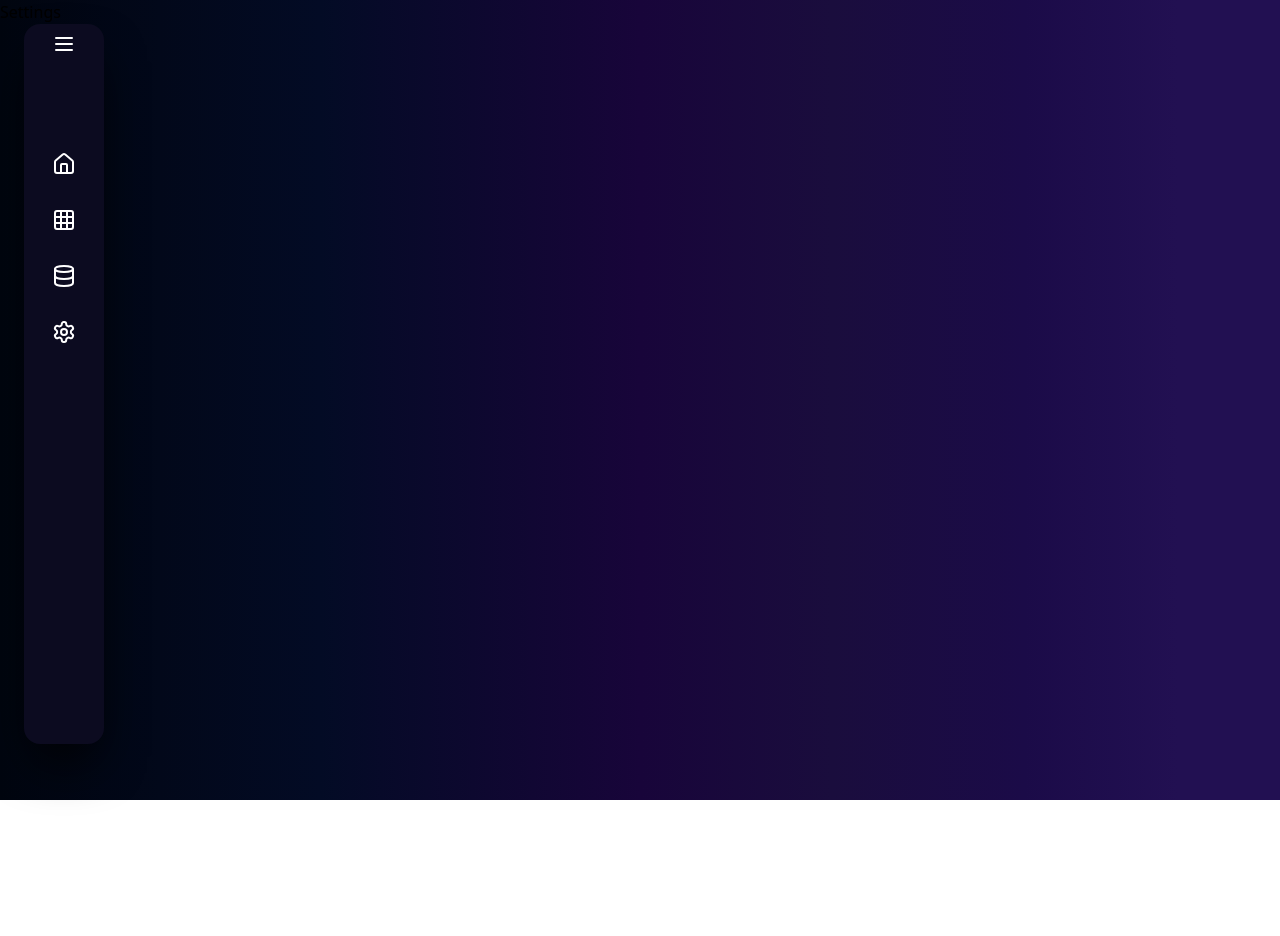
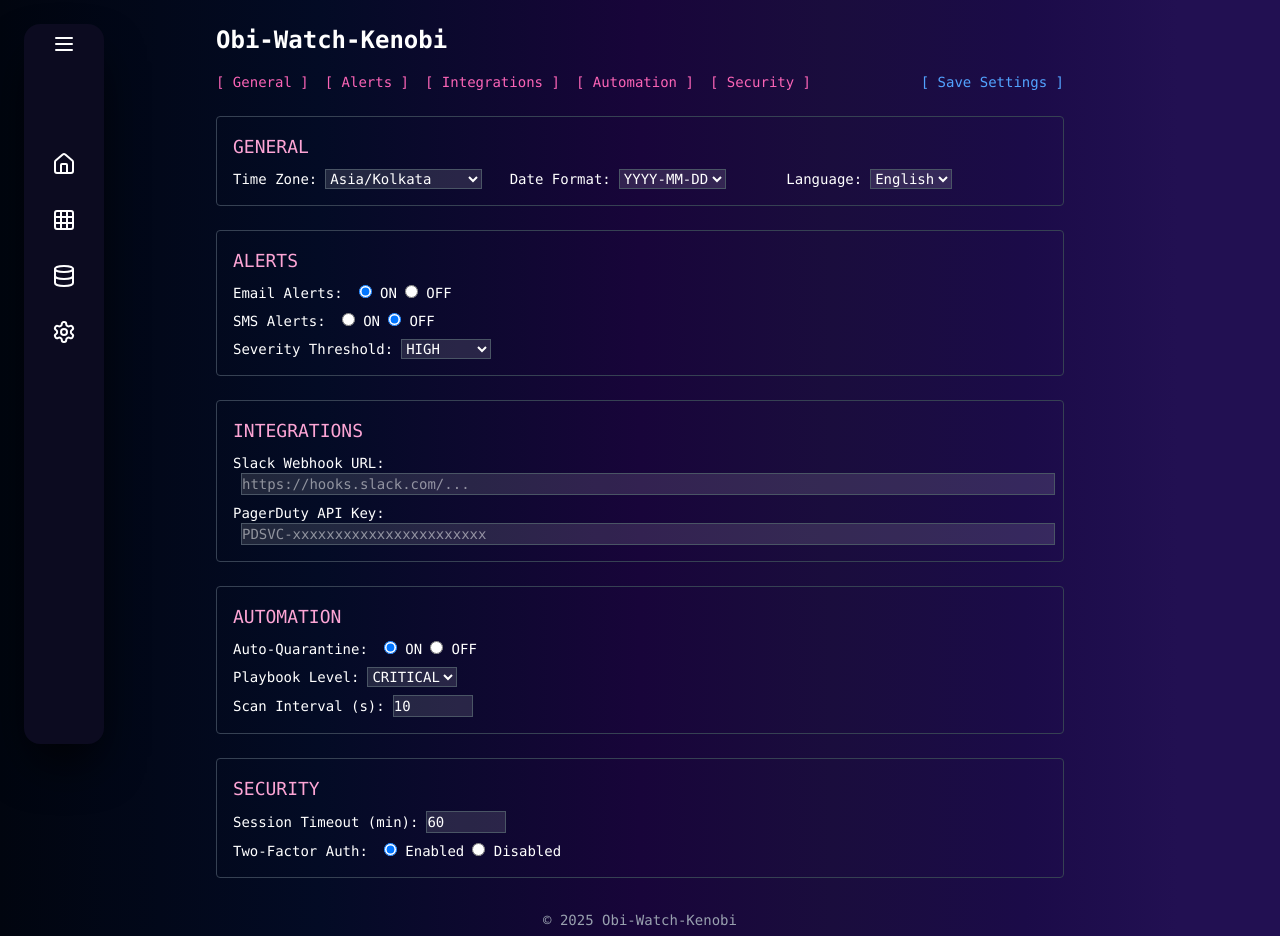
Before and after one commit to ProSkywalker16/log-tracker, a React (Vite) app in the folder client/: page /settings in a window 1280 px wide. Shown: the top 936 px of the page. Before the commit the page ends 800 px from the top, so only its background shows below. Built offline with nearby package versions, Linux system fonts and the light colour scheme; no server answers; sample sign-in values are in the browser's storage; the HTML template or start-up script is replaced by a standard one.

Commit message:
fixed settings page ui and updated pages

```diff
--- a/client/pages/Dashboard.jsx
+++ b/client/pages/Dashboard.jsx
@@ -39,9 +39,9 @@ const Dashboard = () => {
 
   const fetchLogs = async () => {
     try {
-      // const res = await fetch("http://192.168.0.182:5000/log_storage");     // honurag port
-      // const res = await fetch("http://192.168.0.182:5000/log_storage");    // proskywalker port
-      const res = await fetch("http://192.168.0.170:5000/log_storage"); // shiva port
+      const res = await fetch("http://192.168.0.182:5000/log_storage");     // honurag port
+      // const res = await fetch("http://192.168.0.170:5000/log_storage");    // proskywalker port
+      // const res = await fetch("http://192.168.0.170:5000/log_storage"); // shiva port
       const data = await res.json();
       setLogs(data);
       setLastUpdate(new Date().toLocaleTimeString());
--- a/client/pages/Settings.jsx
+++ b/client/pages/Settings.jsx
@@ -1,9 +1,251 @@
-import React from 'react'
+import React, { useState } from 'react';
 
-const Settings = () => {
+const SettingsPage = () => {
+  const [settings, setSettings] = useState({
+    timeZone: 'Asia/Kolkata',
+    dateFormat: 'YYYY-MM-DD',
+    language: 'English',
+    emailAlerts: true,
+    smsAlerts: false,
+    severityThreshold: 'HIGH',
+    slackWebhook: '',
+    pagerDutyKey: '',
+    autoQuarantine: true,
+    playbookLevel: 'CRITICAL',
+    scanInterval: 10,
+    sessionTimeout: 60,
+    twoFactorAuth: true,
+  });
+
+  const handleChange = (key, value) => {
+    setSettings((prev) => ({ ...prev, [key]: value }));
+  };
+
   return (
-    <div>Settings</div>
-  )
-}
+    <div className="p-6 max-w-4xl mx-auto text-sm text-white font-mono">
+      <h1 className="text-2xl mb-4 font-bold">Obi-Watch-Kenobi</h1>
+      <div className="flex gap-4 text-pink-400 mb-6">
+        <span>[ General ]</span>
+        <span>[ Alerts ]</span>
+        <span>[ Integrations ]</span>
+        <span>[ Automation ]</span>
+        <span>[ Security ]</span>
+        <span className="ml-auto text-blue-400 cursor-pointer">[ Save Settings ]</span>
+      </div>
 
-export default Settings
+      {/* General */}
+      <section className="mb-6 border border-gray-700 p-4 rounded">
+        <h2 className="mb-2 text-lg text-pink-300">GENERAL</h2>
+        <div className="grid grid-cols-3 gap-4">
+          <div>Time Zone:
+            <select className="ml-2 bg-[#ffffff1e] text-white border border-gray-600"
+              value={settings.timeZone}
+              onChange={(e) => handleChange('timeZone', e.target.value)}
+            >
+              <option>Asia/Kolkata</option>
+              <option>UTC</option>
+              <option>America/New_York</option>
+            </select>
+          </div>
+          <div>Date Format:
+            <select className="ml-2 bg-[#ffffff1e] text-white border border-gray-600"
+              value={settings.dateFormat}
+              onChange={(e) => handleChange('dateFormat', e.target.value)}
+            >
+              <option>YYYY-MM-DD</option>
+              <option>DD-MM-YYYY</option>
+            </select>
+          </div>
+          <div>Language:
+            <select className="ml-2 bg-[#ffffff1e] text-white border border-gray-600"
+              value={settings.language}
+              onChange={(e) => handleChange('language', e.target.value)}
+            >
+              <option>English</option>
+              <option>Hindi</option>
+            </select>
+          </div>
+        </div>
+      </section>
+
+      {/* Alerts */}
+      <section className="mb-6 border border-gray-700 p-4 rounded">
+        <h2 className="mb-2 text-lg text-pink-300">ALERTS</h2>
+        <div className="space-y-2">
+          <div>
+            Email Alerts:
+            <label className="ml-4">
+              <input
+                type="radio"
+                name="emailAlerts"
+                checked={settings.emailAlerts}
+                onChange={() => handleChange('emailAlerts', true)}
+              /> ON
+            </label>
+            <label className="ml-2">
+              <input
+                type="radio"
+                name="emailAlerts"
+                checked={!settings.emailAlerts}
+                onChange={() => handleChange('emailAlerts', false)}
+              /> OFF
+            </label>
+          </div>
+          <div>
+            SMS Alerts:
+            <label className="ml-4">
+              <input
+                type="radio"
+                name="smsAlerts"
+                checked={settings.smsAlerts}
+                onChange={() => handleChange('smsAlerts', true)}
+              /> ON
+            </label>
+            <label className="ml-2">
+              <input
+                type="radio"
+                name="smsAlerts"
+                checked={!settings.smsAlerts}
+                onChange={() => handleChange('smsAlerts', false)}
+              /> OFF
+            </label>
+          </div>
+          <div>
+            Severity Threshold:
+            <select
+              className="ml-2 bg-[#ffffff1e] text-white border border-gray-600"
+              value={settings.severityThreshold}
+              onChange={(e) => handleChange('severityThreshold', e.target.value)}
+            >
+              <option>LOW</option>
+              <option>MEDIUM</option>
+              <option>HIGH</option>
+              <option>CRITICAL</option>
+            </select>
+          </div>
+        </div>
+      </section>
+
+      {/* Integrations */}
+      <section className="mb-6 border border-gray-700 p-4 rounded">
+        <h2 className="mb-2 text-lg text-pink-300">INTEGRATIONS</h2>
+        <div className="space-y-2">
+          <div>
+            Slack Webhook URL:
+            <input
+              type="text"
+              className="ml-2 w-full bg-[#ffffff1e] text-white border border-gray-600"
+              value={settings.slackWebhook}
+              onChange={(e) => handleChange('slackWebhook', e.target.value)}
+              placeholder="https://hooks.slack.com/..."
+            />
+          </div>
+          <div>
+            PagerDuty API Key:
+            <input
+              type="text"
+              className="ml-2 w-full bg-[#ffffff1e] text-white border border-gray-600"
+              value={settings.pagerDutyKey}
+              onChange={(e) => handleChange('pagerDutyKey', e.target.value)}
+              placeholder="PDSVC-xxxxxxxxxxxxxxxxxxxxxxx"
+            />
+          </div>
+        </div>
+      </section>
+
+      {/* Automation */}
+      <section className="mb-6 border border-gray-700 p-4 rounded">
+        <h2 className="mb-2 text-lg text-pink-300">AUTOMATION</h2>
+        <div className="space-y-2">
+          <div>
+            Auto-Quarantine:
+            <label className="ml-4">
+              <input
+                type="radio"
+                name="autoQuarantine"
+                checked={settings.autoQuarantine}
+                onChange={() => handleChange('autoQuarantine', true)}
+              /> ON
+            </label>
+            <label className="ml-2">
+              <input
+                type="radio"
+                name="autoQuarantine"
+                checked={!settings.autoQuarantine}
+                onChange={() => handleChange('autoQuarantine', false)}
+              /> OFF
+            </label>
+          </div>
+          <div>
+            Playbook Level:
+            <select
+              className="ml-2 bg-[#ffffff1e] text-white border border-gray-600"
+              value={settings.playbookLevel}
+              onChange={(e) => handleChange('playbookLevel', e.target.value)}
+            >
+              <option>LOW</option>
+              <option>MEDIUM</option>
+              <option>HIGH</option>
+              <option>CRITICAL</option>
+            </select>
+          </div>
+          <div>
+            Scan Interval (s):
+            <input
+              type="number"
+              className="ml-2 w-20 bg-[#ffffff1e] text-white border border-gray-600"
+              value={settings.scanInterval}
+              onChange={(e) => handleChange('scanInterval', parseInt(e.target.value))}
+            />
+          </div>
+        </div>
+      </section>
+
+      {/* Security */}
+      <section className="mb-6 border border-gray-700 p-4 rounded">
+        <h2 className="mb-2 text-lg text-pink-300">SECURITY</h2>
+        <div className="space-y-2">
+          <div>
+            Session Timeout (min):
+            <input
+              type="number"
+              className="ml-2 w-20 bg-[#ffffff1e] text-white border border-gray-600"
+              value={settings.sessionTimeout}
+              onChange={(e) => handleChange('sessionTimeout', parseInt(e.target.value))}
+            />
+          </div>
+          <div>
+            Two-Factor Auth:
+            <label className="ml-4">
+              <input
+                type="radio"
+                name="twoFactorAuth"
+                checked={settings.twoFactorAuth}
+                onChange={() => handleChange('twoFactorAuth', true)}
+              /> Enabled
+            </label>
+            <label className="ml-2">
+              <input
+                type="radio"
+                name="twoFactorAuth"
+                checked={!settings.twoFactorAuth}
+                onChange={() => handleChange('twoFactorAuth', false)}
+              /> Disabled
+            </label>
+          </div>
+        </div>
+      </section>
+
+      <footer className="text-center mt-8 text-gray-400">
+        <p>© 2025 Obi-Watch-Kenobi</p>
+        <div className="flex justify-center gap-4 mt-1">
+          <span>Help</span>
+          <span>Privacy</span>
+          <span>Terms</span>
+        </div>
+      </footer>
+    </div>
+  );
+};
+
+export default SettingsPage;
```
Also changed, not shown: client/pages/IPInfo.jsx (+26 -18 lines).
